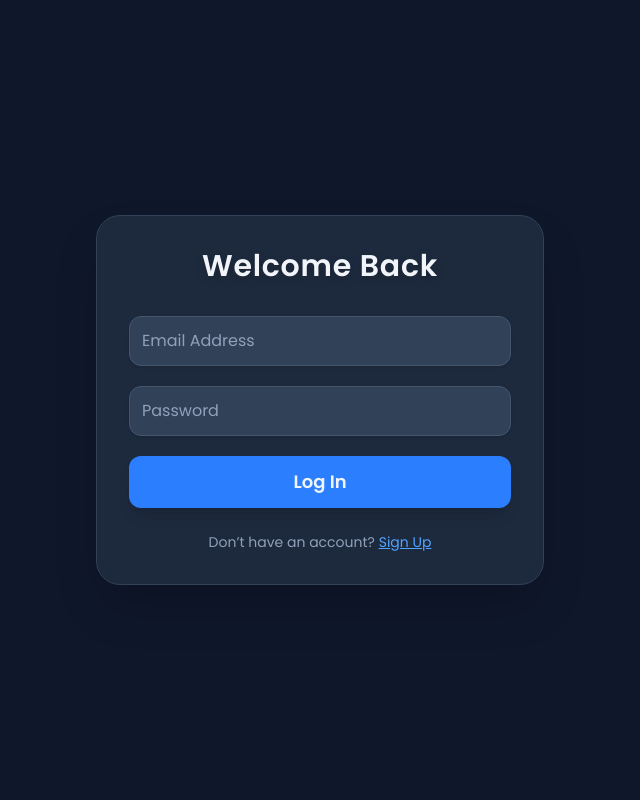
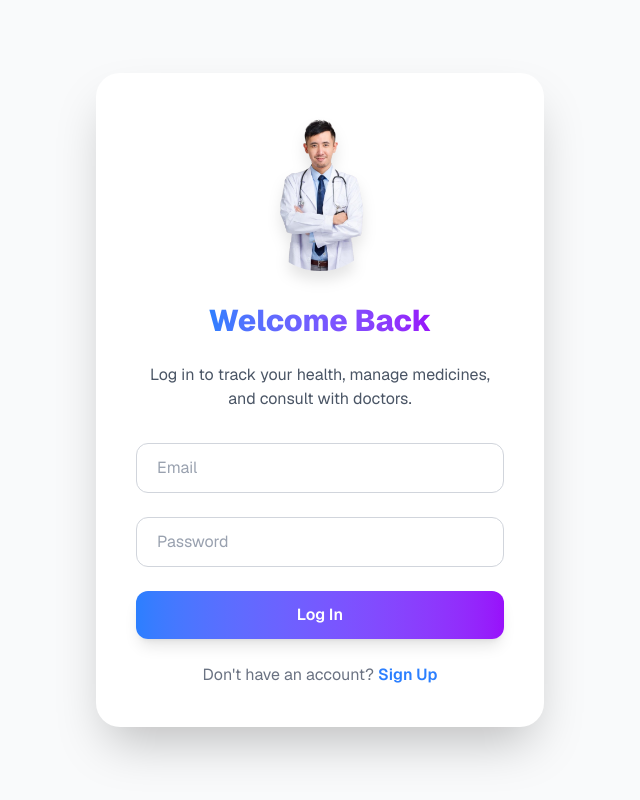
Before and after one commit to himanshi20004/Healthcare-Website, a Next.js app: page /login in a window 1280 px wide. Shown: the whole page, without its empty margins (320-960 px from the left). Built offline with nearby package versions, Linux system fonts and the light colour scheme.

Commit message:
chages login and signup UI

```diff
--- a/src/app/(auth)/login/page.js
+++ b/src/app/(auth)/login/page.js
@@ -1,15 +1,17 @@
 "use client";
 
-import React, { useState } from "react";
+import { useState } from "react";
 import { useRouter } from "next/navigation";
+import { motion } from "framer-motion";
+import Image from "next/image";
 import { Poppins } from "next/font/google";
 
 const poppins = Poppins({ weight: ["400", "600"], subsets: ["latin"] });
 
 export default function LoginPage() {
+  const router = useRouter();
   const [form, setForm] = useState({ email: "", password: "" });
   const [loading, setLoading] = useState(false);
-  const router = useRouter();
 
   const handleSubmit = async (e) => {
     e.preventDefault();
@@ -41,59 +43,82 @@ export default function LoginPage() {
   };
 
   return (
-    <div className={`${poppins.className} min-h-screen flex items-center justify-center bg-slate-900 p-4`}>
-      <div className="w-full max-w-md bg-slate-800 rounded-3xl shadow-2xl p-8 border border-slate-700 animate-fadeIn">
-        <h2 className="text-3xl font-extrabold text-center text-slate-100 drop-shadow-lg mb-8 tracking-wide">
+    <div className="min-h-screen flex items-center justify-center bg-gray-50 relative overflow-hidden font-sans">
+
+      {/* Background blobs */}
+      <div className="absolute top-0 left-0 w-96 h-96 bg-blue-100 rounded-full blur-3xl opacity-30 -translate-x-1/2 -translate-y-1/2" />
+      <div className="absolute bottom-0 right-0 w-96 h-96 bg-purple-100 rounded-full blur-3xl opacity-30 translate-x-1/2 translate-y-1/2" />
+
+      <motion.div
+        initial={{ opacity: 0, y: 20 }}
+        animate={{ opacity: 1, y: 0 }}
+        transition={{ duration: 0.6 }}
+        className="relative z-10 w-full max-w-md p-10 bg-white rounded-3xl shadow-2xl"
+      >
+        {/* Logo/Image */}
+        <div className="flex justify-center mb-8">
+          <Image
+            src="/doctori.png"
+            alt="Healthcare Logo"
+            width={120}
+            height={120}
+            className="rounded-full drop-shadow-xl"
+          />
+        </div>
+
+        {/* Heading */}
+        <h2 className="text-3xl font-extrabold text-gray-900 text-center mb-6">
+          <span className="bg-gradient-to-r from-blue-500 to-purple-600 bg-clip-text text-transparent">
             Welcome Back
+          </span>
         </h2>
+        <p className="text-gray-600 text-center mb-8">
+          Log in to track your health, manage medicines, and consult with doctors.
+        </p>
 
-        <form onSubmit={handleSubmit} className="space-y-5">
+        {/* Form */}
+        <form onSubmit={handleSubmit} className="space-y-6">
+          <motion.div whileFocus={{ scale: 1.02 }} transition={{ duration: 0.2 }}>
             <input
               type="email"
-            placeholder="Email Address"
+              placeholder="Email"
               value={form.email}
               onChange={(e) => setForm({ ...form, email: e.target.value })}
-            className="w-full p-3 rounded-xl bg-slate-700 border border-slate-600 placeholder-slate-400
-            focus:border-purple-600 focus:ring-1 focus:ring-purple-600 outline-none transition-all shadow-sm hover:shadow-md text-slate-100"
+              className="w-full px-5 py-3 rounded-xl border border-gray-300 text-gray-900 placeholder-gray-400 focus:ring-2 focus:ring-blue-500 focus:outline-none transition"
             />
+          </motion.div>
+          <motion.div whileFocus={{ scale: 1.02 }} transition={{ duration: 0.2 }}>
             <input
               type="password"
               placeholder="Password"
               value={form.password}
               onChange={(e) => setForm({ ...form, password: e.target.value })}
-            className="w-full p-3 rounded-xl bg-slate-700 border border-slate-600 placeholder-slate-400
-            focus:border-purple-600 focus:ring-1 focus:ring-purple-600 outline-none transition-all shadow-sm hover:shadow-md text-slate-100"
+              className="w-full px-5 py-3 rounded-xl border border-gray-300 text-gray-900 placeholder-gray-400 focus:ring-2 focus:ring-blue-500 focus:outline-none transition"
             />
+          </motion.div>
 
-          <button
+          {/* Buttons */}
+          <motion.button
             type="submit"
+            whileHover={{ scale: 1.05 }}
+            whileTap={{ scale: 0.95 }}
+            className="w-full py-3 rounded-xl text-white font-semibold bg-gradient-to-r from-blue-500 to-purple-600 shadow-lg hover:shadow-xl transition disabled:opacity-60"
             disabled={loading}
-            className="w-full py-3 text-lg font-semibold rounded-xl bg-blue-500 text-slate-100
-            hover:bg-blue-600 transition-all shadow-lg hover:shadow-xl disabled:opacity-60"
           >
             {loading ? "Logging in..." : "Log In"}
-          </button>
-        </form>
+          </motion.button>
 
-        <p className="text-center text-slate-400 mt-6 text-sm">
-          Don’t have an account?{" "}
-          <a href="/signup" className="text-blue-400 hover:text-blue-300 underline transition">
+          <p className="text-center text-gray-500">
+            Don't have an account?{" "}
+            <a
+              href="/signup"
+              className="text-blue-500 font-semibold hover:underline"
+            >
               Sign Up
             </a>
           </p>
-      </div>
-
-      <style>
-        {`
-          @keyframes fadeIn {
-            from { opacity: 0; transform: translateY(20px); }
-            to { opacity: 1; transform: translateY(0); }
-          }
-          .animate-fadeIn {
-            animation: fadeIn 0.6s ease-out forwards;
-          }
-        `}
-      </style>
+        </form>
+      </motion.div>
     </div>
   );
 }
```
Lines whose indentation alone changed are shown as unchanged.
